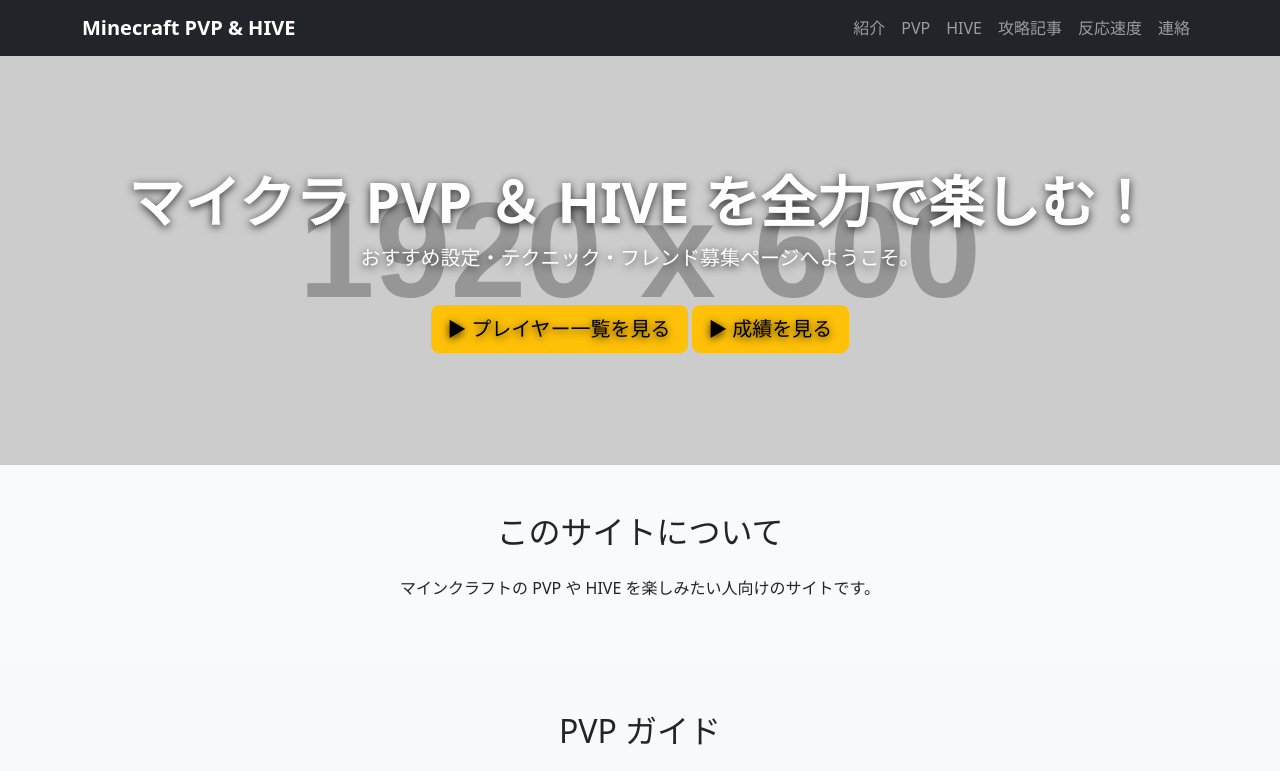
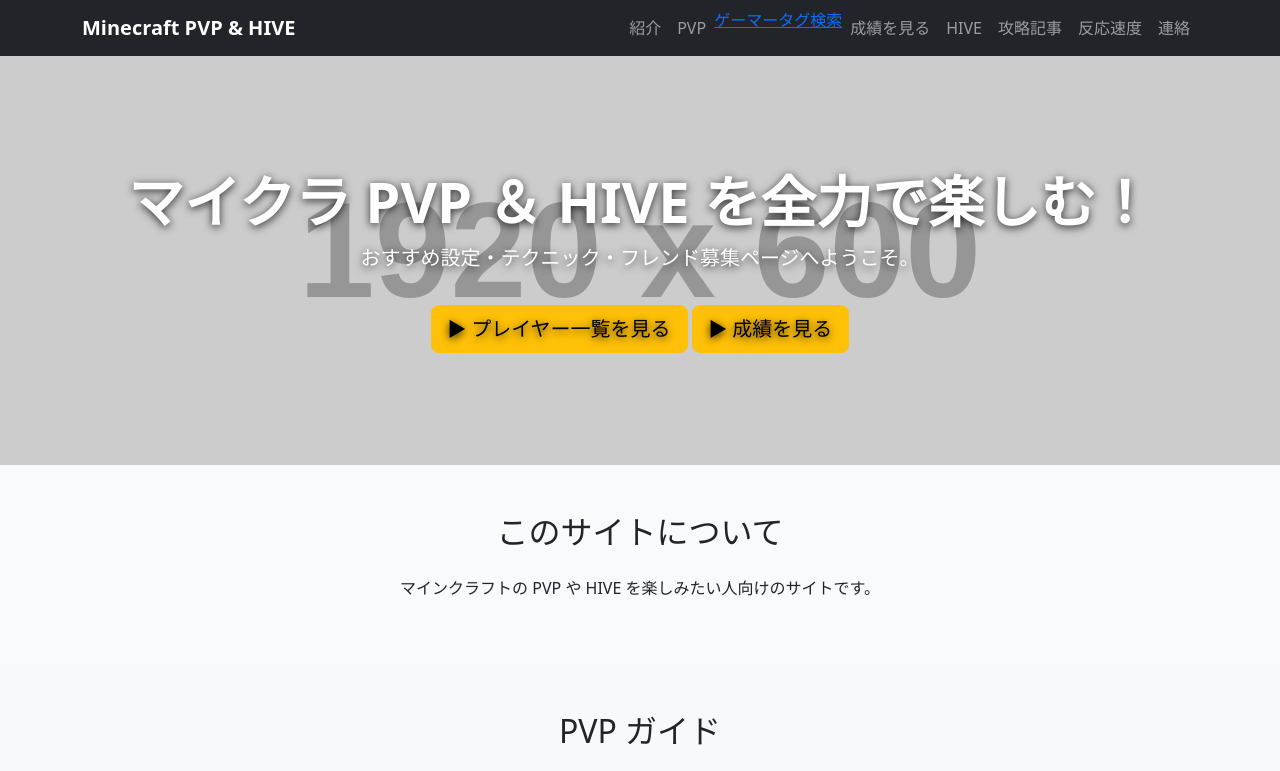
Before and after one commit to kito-sab/minecraft-website, a plain HTML site: page index.html in a window 1280 px wide. Shown: the top 771 px of the page. Drawn offline with nearby package versions, Linux system fonts and the light colour scheme; placeholder pictures from the web are drawn by us.

Commit message:
更新
更新

```diff
--- a/index.html
+++ b/index.html
@@ -31,6 +31,8 @@
                 <ul class="navbar-nav ms-auto">
                     <li class="nav-item"><a class="nav-link" href="#about">紹介</a></li>
                     <li class="nav-item"><a class="nav-link" href="#pvp">PVP</a></li>
+                    <li class="nav-item"><a href="navlink" href="players.html">ゲーマータグ検索</a></li>
+                    <li class="nav-item"><a class="nav-link" href="player-stats.html">成績を見る</a></li>
                     <li class="nav-item"><a class="nav-link" href="#hive">HIVE</a></li>
                     <li class="nav-item"><a class="nav-link" href="#articles">攻略記事</a></li>
                     <li class="nav-item"><a class="nav-link" href="#reaction">反応速度</a></li>
```
